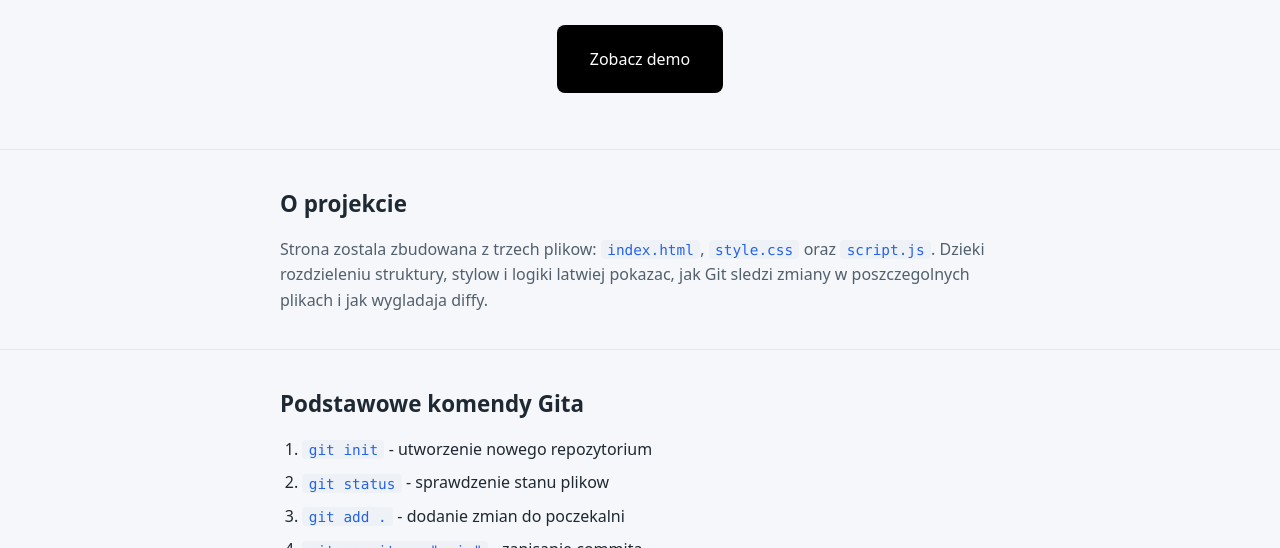
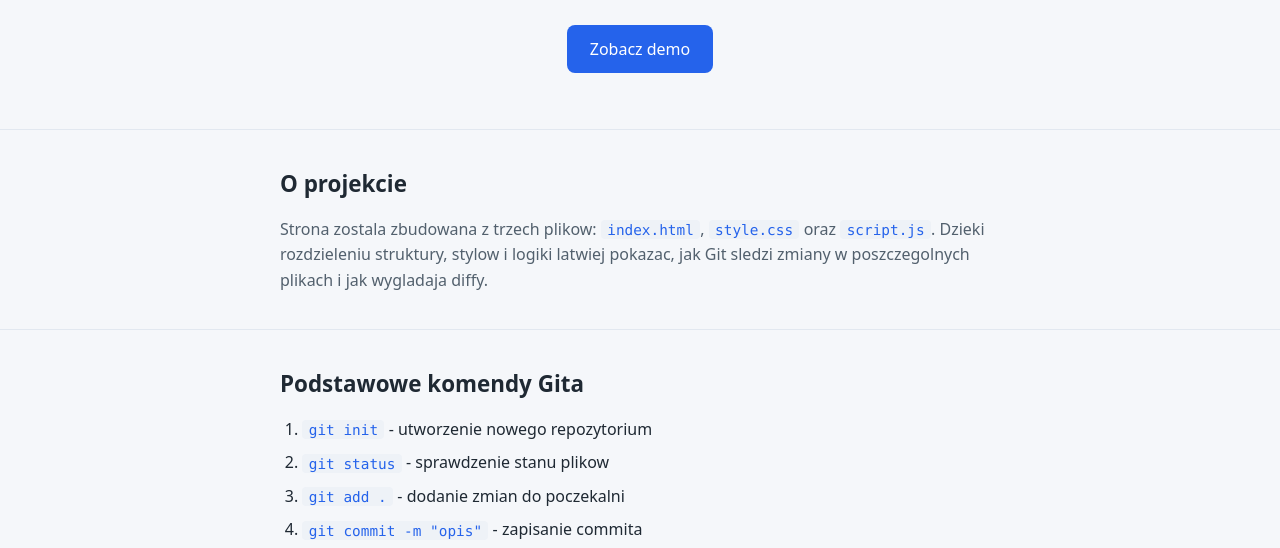
Before and after one commit to BartekSzyma/przyklad-uzycia-gita, a plain HTML site: page index.html in a window 1280 px wide. Shown: the part 241-789 px from the top of the page. Drawn offline with Linux system fonts and the light colour scheme.

Commit message:
przywróciem wyglad buttona

```diff
--- a/style.css
+++ b/style.css
@@ -177,10 +177,10 @@ code {
 /* ===== Przyciski ===== */
 .btn {
   display: inline-block;
-  background: black;
-  color: white;
+  background: var(--accent);
+  color: #ffffff;
   text-decoration: none;
-  border: 10px solid transparent;
+  border: none;
   padding: 0.7rem 1.4rem;
   border-radius: 8px;
   font-size: 1rem;
```
